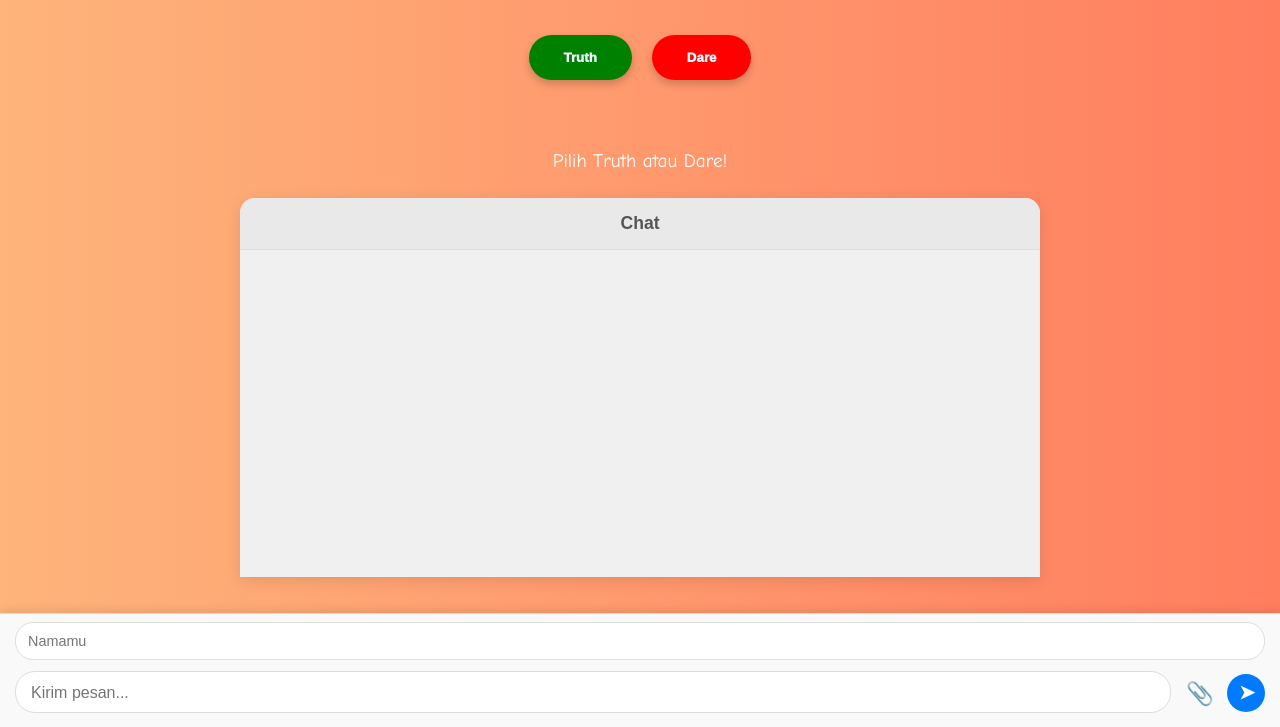
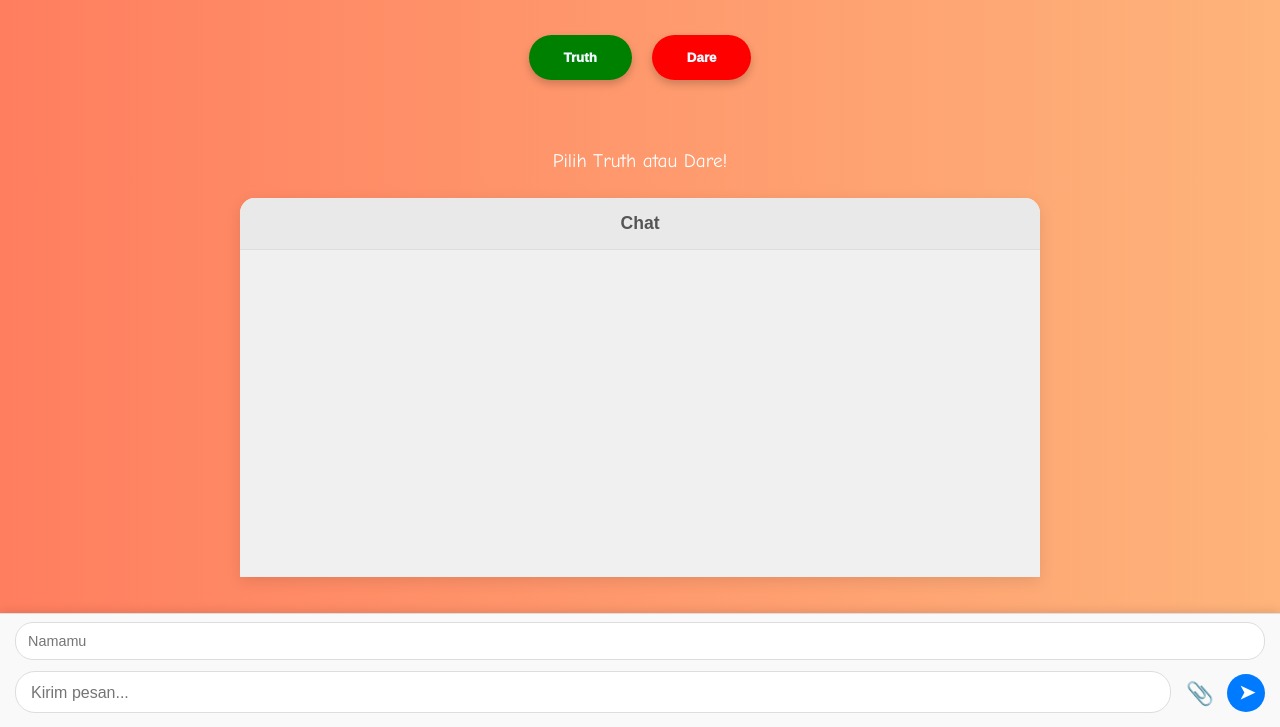
Before and after one commit to Megomago/lontongsateayamsuwir, a plain HTML site: page index.html in a window 1280 px wide. Shown: the part 73-800 px from the top of the page. Drawn offline with nearby package versions, Linux system fonts and the light colour scheme; no server answers; a web font is replaced by a local one.

Commit message:
gaya.css

```diff
--- a/gaya.css
+++ b/gaya.css
@@ -5,7 +5,7 @@
 }
 
 /* ... (Keep body, h1, tod, buttons, popup styles as they were) ... */
-body { background: linear-gradient(to left, #ff7e5f, #feb47b); font-family: sans-serif; margin: 0; /* Adjust padding based on FINAL height of fixed form */ padding: 0 0 150px 0; /* Increased slightly */ display: flex; flex-direction: column; min-height: 100vh; }
+body { background: linear-gradient(to right, #ff7e5f, #feb47b); font-family: sans-serif; margin: 0; /* Adjust padding based on FINAL height of fixed form */ padding: 0 0 150px 0; /* Increased slightly */ display: flex; flex-direction: column; min-height: 100vh; }
 h1 { font-family: 'Comic Neue', cursive; position: relative; font-weight: 700; text-align: center; color: white; margin-top: 20px; text-shadow: 1px 1px 2px rgba(0,0,0,0.2); flex-shrink: 0; }
 .tod { position: relative; margin: 20px auto 40px auto; padding: 10px 20px; display: flex; justify-content: center; gap: 20px; font-family: 'Comic Neue', cursive; flex-shrink: 0; }
 .btnt, .btnd { padding: 15px 35px; border-radius: 25px; color: aliceblue; font-weight: 1000; border: none; cursor: pointer; box-shadow: 0 4px 8px rgba(0,0,0,0.2); transition: all 0.3s ease; }
```
